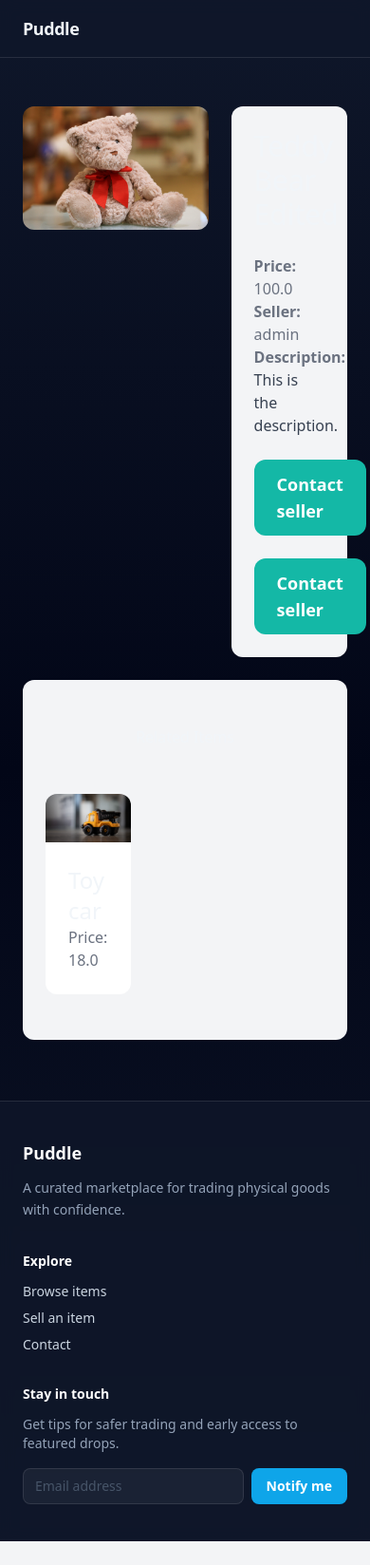
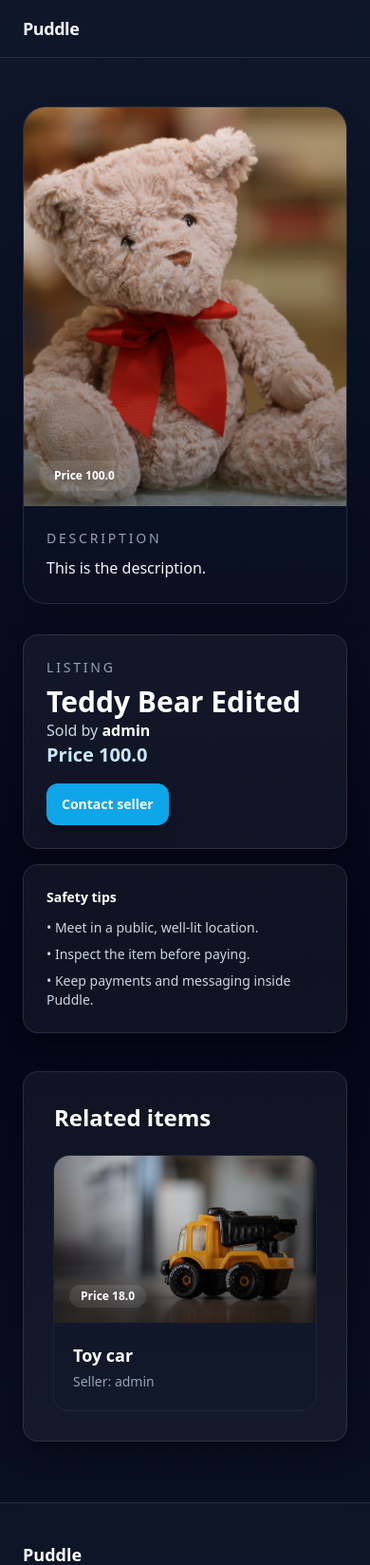
Before and after one commit to pawloshabtez3/Django-mart, a Django app: page /item/1/ in a window 390 px wide. Shown: the top 1648 px of the page at 95% size. Before the commit the page ends 1623 px from the top, so only its background shows below. Run offline with Django 5.2, Linux system fonts and the light colour scheme; data comes from the database, SQL or seed files in the repository; parts of the project's set-up code (start-up, migrations or seed data) failed here and were passed over; some libraries are stand-ins or nearby versions.

Commit message:
Refactor item detail template for improved layout, styling, and responsiveness

```diff
--- a/Puddle/item/templates/item/detail.html
+++ b/Puddle/item/templates/item/detail.html
@@ -3,53 +3,67 @@
 {% block title %}{{ item.name }}{% endblock %}
 
 {% block content %}
-<div class="grid grid-cols-5 gap-6">
-    <div class="col-span-3">
-        <img src="{{ item.image.url }}" class="rounded-xl">
+<section class="grid gap-8 lg:grid-cols-[1.3fr,1fr] items-start">
+    <div class="overflow-hidden rounded-3xl border border-white/10 bg-slate-900/40 shadow-2xl shadow-black/20">
+        <div class="relative">
+            <img src="{{ item.image.url }}" class="h-[420px] w-full object-cover" alt="{{ item.name }} image">
+            <div class="absolute inset-0 bg-gradient-to-t from-black/40 to-transparent"></div>
+            <span class="absolute left-4 bottom-4 rounded-full bg-white/10 px-4 py-2 text-xs font-semibold text-white">Price {{ item.price }}</span>
+        </div>
+        {% if item.description %}
+            <div class="p-6 space-y-2 text-slate-200">
+                <p class="text-sm uppercase tracking-[0.2em] text-slate-400">Description</p>
+                <p class="leading-relaxed text-slate-100">{{ item.description }}</p>
+            </div>
+        {% endif %}
     </div>
-    <div class="col-span-2 p-6 bg-gray-100 rounded-xl">
-        <h1 class="mb-6 text-3xl">{{ item.name }}</h1>
-        <p class="text-gray-500"><strong>Price: </strong>{{ item.price }}</p>
-        <p class="text-gray-500"><strong>Seller: </strong>{{ item.created_by.username }}</p>
 
-        {% if item.description %}
-            <p class="text-gray-700">
-                <strong class="text-gray-500">Description:</strong><br>
-                {{ item.description }}
-            </p>
-        {% endif %}
+    <div class="space-y-4">
+        <div class="rounded-2xl border border-white/10 bg-white/5 p-6 shadow-xl shadow-black/20">
+            <p class="text-sm uppercase tracking-[0.2em] text-slate-400">Listing</p>
+            <h1 class="mt-2 text-3xl font-semibold text-white">{{ item.name }}</h1>
+            <p class="text-slate-300">Sold by <span class="font-semibold text-white">{{ item.created_by.username }}</span></p>
+            <p class="text-xl font-semibold text-ocean-100">Price {{ item.price }}</p>
 
-        {% if request.user == item.created_by %}
-            <div class="mt-6 p-6 bg-white rounded-xl">
-                <p>This is your item!</p>
+            <div class="mt-4 flex flex-wrap gap-3">
+                {% if request.user == item.created_by %}
+                    <a href="{% url 'item:edit' item.id %}" class="inline-flex items-center justify-center rounded-xl bg-ocean-600 px-4 py-3 text-sm font-semibold text-white shadow-lg shadow-black/20 hover:bg-ocean-700">Edit listing</a>
+                    <a href="{% url 'item:delete' item.id %}" class="inline-flex items-center justify-center rounded-xl bg-red-600 px-4 py-3 text-sm font-semibold text-white shadow-lg shadow-black/20 hover:bg-red-700">Delete</a>
+                {% else %}
+                    <a href="{% url 'conversation:new' item.id %}" class="inline-flex items-center justify-center rounded-xl bg-ocean-600 px-4 py-3 text-sm font-semibold text-white shadow-lg shadow-black/20 hover:bg-ocean-700">Contact seller</a>
+                {% endif %}
+            </div>
+        </div>
 
-                <a href="{% url 'item:edit' item.id %}" class="inline-block mt-6 px-6 py-3 text-lg font-semibold bg-teal-500 text-white rounded-xl">Edit</a>
-                <a href="{% url 'item:delete' item.id %}" class="inline-block mt-6 px-6 py-3 text-lg font-semibold bg-red-500 text-white rounded-xl">Delete</a>
-            </div>
-        {% else %}
-            <a href="{% url 'conversation:new' item.id %}" class="inline-block mt-6 px-6 py-3 text-lg font-semibold bg-teal-500 text-white rounded-xl hover:bg-teal-700">Contact seller</a>
-        {% endif %}
+        <div class="rounded-2xl border border-white/10 bg-white/5 p-6 shadow-xl shadow-black/20">
+            <p class="text-sm font-semibold text-white">Safety tips</p>
+            <ul class="mt-3 space-y-2 text-sm text-slate-300">
+                <li>• Meet in a public, well-lit location.</li>
+                <li>• Inspect the item before paying.</li>
+                <li>• Keep payments and messaging inside Puddle.</li>
+            </ul>
+        </div>
+    </div>
+</section>
 
-            <a href="#" class="inline-block mt-6 px-6 py-3 text-lg font-semibold bg-teal-500 text-white rounded-xl hover:bg-teal-700">Contact seller</a>
+<section class="mt-10 rounded-2xl border border-white/10 bg-white/5 p-8 shadow-xl shadow-black/20">
+    <div class="mb-6 flex items-center justify-between">
+        <h2 class="text-2xl font-semibold text-white">Related items</h2>
     </div>
-</div>
-    <div class="mt-6 px-6 py-12 bg-gray-100 rounded-xl">
-       <h2 class="mb-12 text2xl text-center">Related Items</h2>
-       <div class="grid grid-cols-3 gap-3">
+    <div class="grid gap-6 sm:grid-cols-2 lg:grid-cols-3">
         {% for item in related_items %}
-            <div>
-              <a href="{% url 'item:detail' item.id %}">
-                 <div>
-                    <img src="{{ item.image.url }}" class="rounded-t-xl">
-                 </div>
-
-                 <div class="p-6 bg-white rounded-b-xl">
-                     <h2 class="text-2xl">{{ item.name }}</h2>
-                     <p class="text-gray-500">Price: {{ item.price }}</p>
+            <a href="{% url 'item:detail' item.id %}" class="group overflow-hidden rounded-2xl bg-slate-900/40 ring-1 ring-white/5 transition hover:-translate-y-1 hover:ring-ocean-500/60">
+                <div class="relative">
+                    <img src="{{ item.image.url }}" class="h-44 w-full object-cover transition duration-500 group-hover:scale-105" alt="{{ item.name }} image">
+                    <div class="absolute inset-0 bg-gradient-to-t from-black/40 to-transparent"></div>
+                    <span class="absolute left-4 bottom-4 rounded-full bg-white/10 px-3 py-1 text-xs font-semibold text-white">Price {{ item.price }}</span>
                 </div>
-              </a>
-            </div>
-            {% endfor %}
-       </div>
+                <div class="p-5 space-y-1">
+                    <h3 class="text-lg font-semibold text-white">{{ item.name }}</h3>
+                    <p class="text-sm text-slate-400">Seller: {{ item.created_by.username }}</p>
+                </div>
+            </a>
+        {% endfor %}
     </div>
+</section>
 {% endblock %}
```
